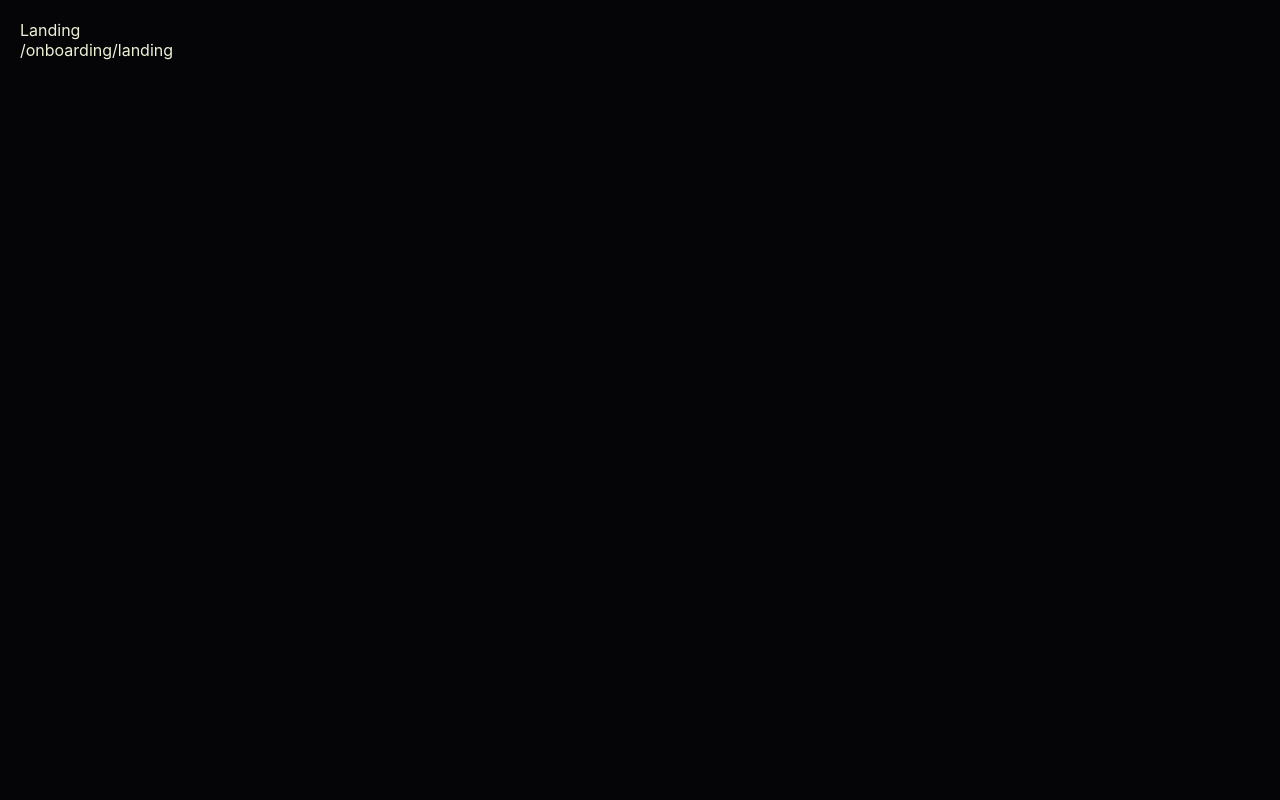
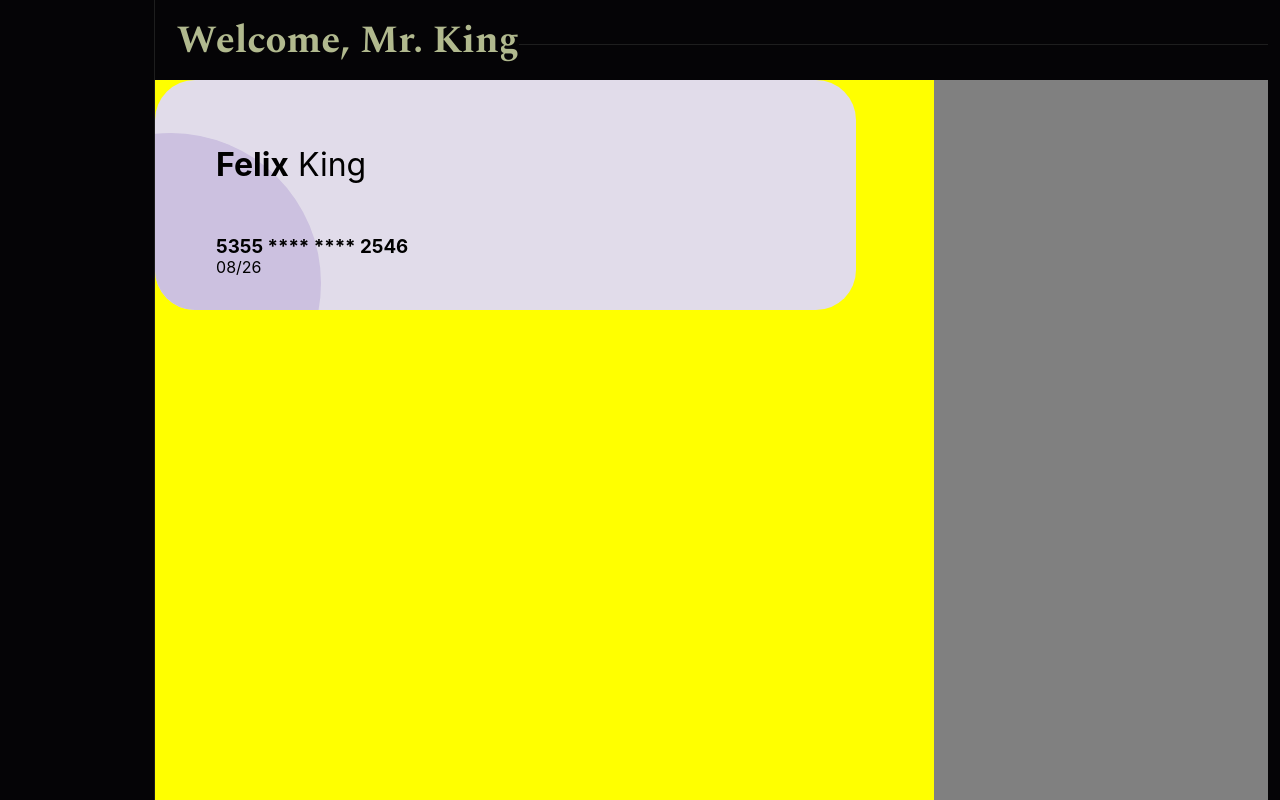
Before and after one commit to Bladeyboy54/Elementium-frontend, a React (Create React App) app in the folder elementium/elementium-app/: page / in a window 1280 px wide. Before the commit this address led to /onboarding/landing. Built offline with nearby package versions, Linux system fonts and the light colour scheme.

Commit message:
setup and started frontend for profile

```diff
--- a/elementium/elementium-app/src/App.tsx
+++ b/elementium/elementium-app/src/App.tsx
@@ -5,12 +5,15 @@ import "./App.css";
 import "./utility/ui/globalStyle.css";
 import Routes from "./utility/global/routes";
 import { AuthProvider } from "./utility/global/auth/authProvider";
+import { User } from "./screens/Account/User";
 
 function App() {
   return (
-    <AuthProvider>
-      <Routes />
-    </AuthProvider>
+    // <AuthProvider>
+    //   <Routes />
+    // </AuthProvider>
+
+    <User />
   );
 }
 
--- a/elementium/elementium-app/src/screens/Account/User/index.css
+++ b/elementium/elementium-app/src/screens/Account/User/index.css
@@ -0,0 +1,91 @@
+@import url('https://fonts.googleapis.com/css2?family=Spectral:wght@100..900&family=Spectral:ital,wght@0,200;0,300;0,400;0,500;0,600;0,700;0,800;1,200;1,300;1,400;1,500;1,600;1,700;1,800&display=swap');
+
+.main{
+    display: flex;
+    flex-direction: row;
+    color: #B1B98E;
+}
+
+.side-bar-section{
+    display: flex;
+    width: 12%;
+    height: 100vh;
+    border: 0 solid #1E1E1E;
+    border-right-width: 1px;
+}
+
+.content{
+    display: flex;
+    flex-direction: column;
+    width: 87%;
+    height: 100vh;
+}
+
+.welcome-title-section{
+    display: flex;
+    width: 100%;
+    height: 10%;
+    font-family: "Spectral", sans-serif;
+    align-items: center;
+    h1{
+        margin-left: 2%;
+        font-size: 3vw;
+
+    }
+}
+.filler-line{
+    display: flex;
+    height: 10%;
+    min-width: 20%;
+    flex-grow: 1;
+    border: 0 solid #1E1E1E;
+    border-bottom-width: 1px;
+}
+
+.info{
+    background-color: gray;
+    display: flex;
+    width: 100%;
+    height: 100%;
+}
+
+.center-section{
+    display: flex;
+    width: 70%;
+    height: 100%;
+    background-color: yellow;
+}
+
+.plaque{
+    display: flex;
+    align-items: center;
+    width: 90%;
+    height: 32%;
+    background-color: #E1DCEA;
+    overflow: hidden;
+    border-radius: 40px;
+}
+.temp-shimmer{
+    display: flex;
+    background-color: #CCC1E0;
+    width: 300px;
+    height: 300px;
+    border-radius: 50%;
+    margin-top: 25%;
+    margin-left: -19%;
+}
+.plaque-info{
+    display: flex;
+    flex-direction: column;
+    margin-left: -15%;
+    color: black;
+    p{
+        font-size: 32px;
+    }
+}
+.bold-text{
+    font-weight: bold;
+}
+.plaque-date{
+    margin-top: -20px;
+}
--- a/elementium/elementium-app/src/screens/Account/User/index.tsx
+++ b/elementium/elementium-app/src/screens/Account/User/index.tsx
@@ -1,6 +1,38 @@
 import React from "react";
 import "./index.css";
+import { Sidebar } from "../../../elements/Sidebar";
 
 export const User = () => {
-  return <div>User</div>;
+
+  return (
+    <>
+    <div className="main">
+      <div className="side-bar-section"></div>
+      <div className="content">
+
+        <div className="welcome-title-section">
+          <h1>Welcome, Mr. King</h1>
+          <div className="filler-line"></div>
+        </div>
+
+        <div className="info">
+          <div className="center-section">
+            <div className="plaque">
+              <div className="temp-shimmer"></div>
+              <div className="plaque-info">
+                <p><span className="bold-text">Felix</span> King</p>
+                <h3>5355 **** **** 2546</h3>
+                <span className="plaque-date">08/26</span>
+              </div>
+            </div>
+          </div>
+          <div className="right-section"></div>
+
+        </div>
+
+
+      </div>
+    </div>
+    </>
+  );
 };
```
